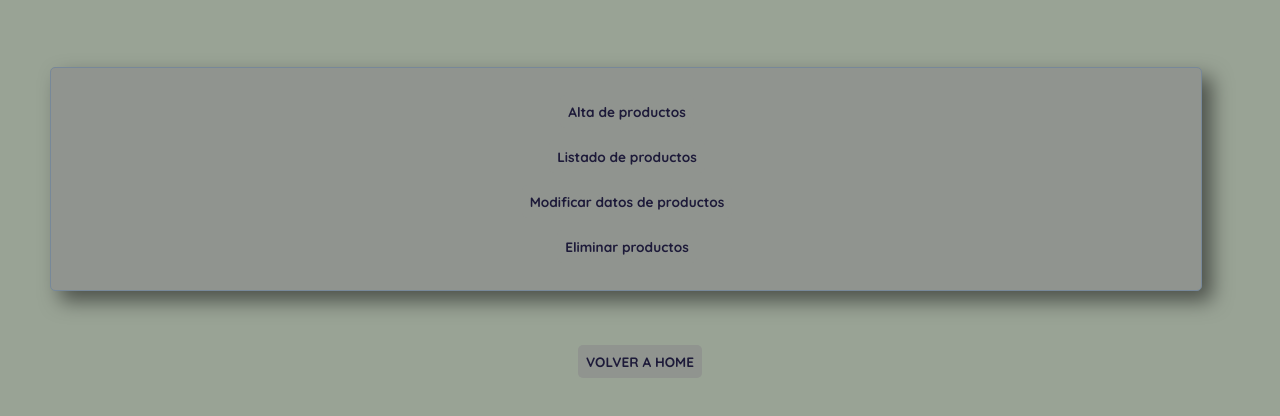
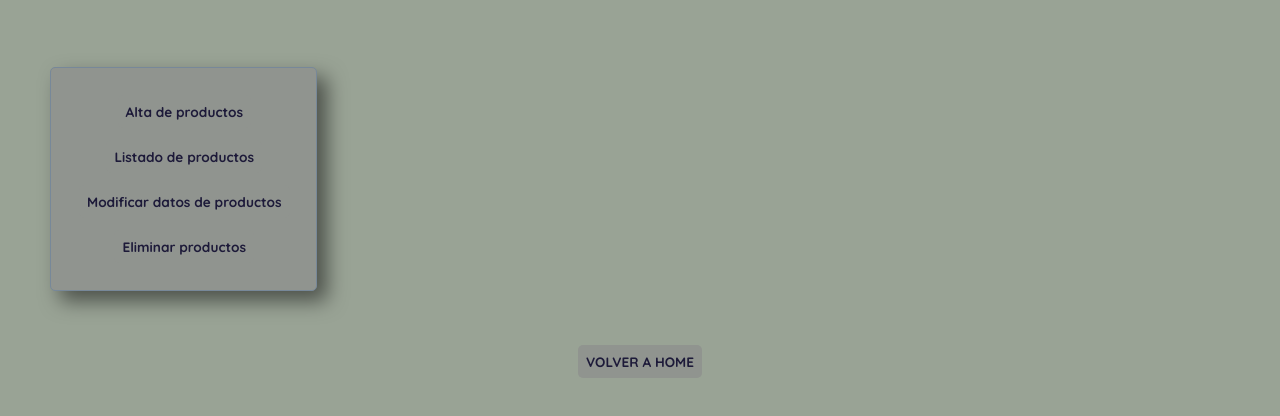
Before and after one commit to alejandropavon2020/elegir2024, a plain HTML site: page index.html in a window 1280 px wide. Shown: the part 168-584 px from the top of the page. Drawn offline with Linux system fonts and the light colour scheme.

Commit message:
Update index.html

```diff
--- a/index.html
+++ b/index.html
@@ -18,7 +18,7 @@
         </div>
 
         <h1>ABM PRODUCTOS</h1><br>
-        <table class="contenedor-centrado">
+        <table class="contenedor-table">
             <tr>
                 <td class="contenedor-centrado"><a href="altas.html">Alta de productos</a></td>
             </tr>
```
